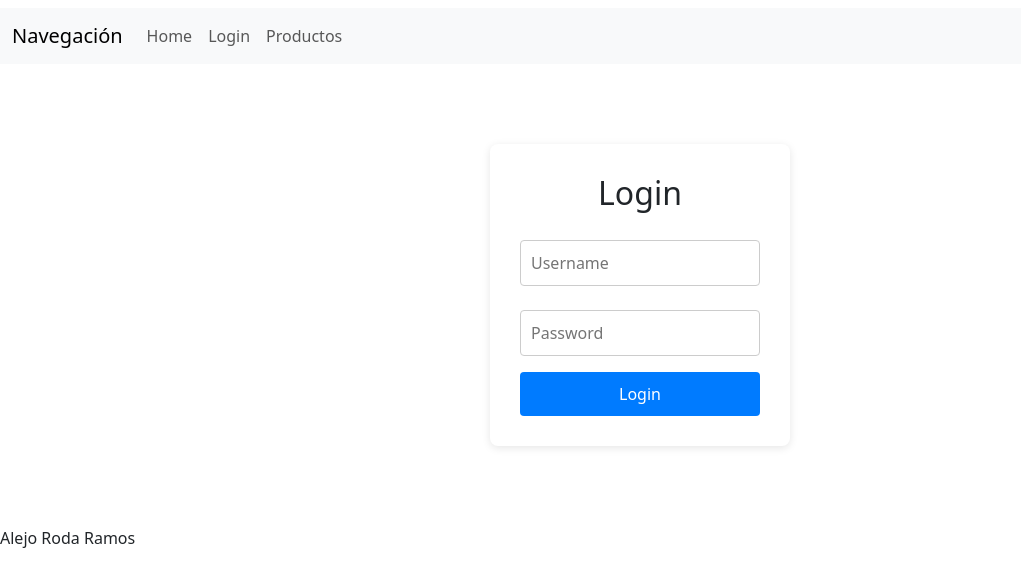
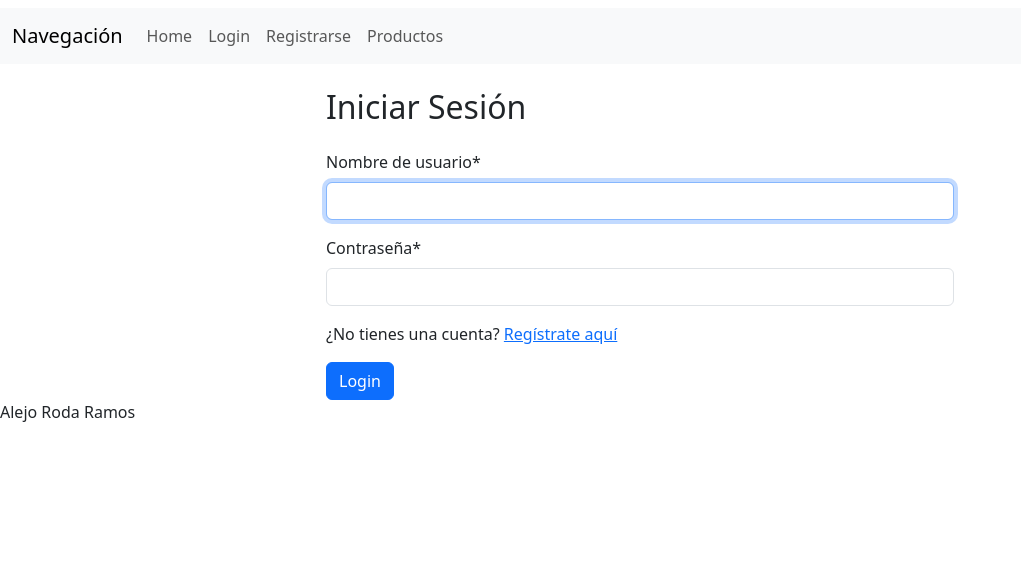
Before and after one commit to alejoroda/TuPrimeraPagina-RodaRamos, a Django app: page /login/ in a window 1280 px wide. Shown: the top 587 px of the page, without its empty margins (0-1021 px from the left). Run offline with Django 5.2, Linux system fonts and the light colour scheme; some libraries are stand-ins or nearby versions.

Commit message:
Pagina 1.0

```diff
--- a/pagina/urls.py
+++ b/pagina/urls.py
@@ -1,9 +1,11 @@
-from django.urls import path
+from django.urls import path, include
 from pagina import views
+from django.contrib import admin
 app_name = "pagina"
 urlpatterns = [
     path('', views.home, name="home"),
-    path('login/', views.login, name="login"),
+    path('register/', views.register, name="register"),
     path('posts/', views.posts, name="posts"),
-    path('posts/create', views.post_create, name="post_create"),
+    path('posts/create/', views.post_create, name="post_create"),
+    path('', include('django.contrib.auth.urls')),
 ]
--- a/pagina/views.py
+++ b/pagina/views.py
@@ -1,14 +1,20 @@
 from django.shortcuts import redirect, render
 from .forms import PostForm
 from .models import Producto
-
-# from django.http import HttpResponse
+from django.contrib.auth import login, authenticate
+from .forms import RegisterForm
 
 def home(request):
-    # return HttpResponse("Hola, Alejo! Esta es la primera APP")
     return render(request, 'home.html')
-def login(request):
-    return render(request, 'login.html')
+def register(response):
+    if response.method == "POST":
+        form = RegisterForm(response.POST)
+        if form.is_valid():
+            form.save()
+        return redirect ("pagina:posts")
+    else:
+            form = RegisterForm()
+    return render(response, 'register.html', {"form": form})
 def posts(request):
     productos = Producto.objects.all()
     return render(request, 'posts.html', {'productos': productos})
--- a/templates/base.html
+++ b/templates/base.html
@@ -31,6 +31,9 @@
                             <a class="nav-link" href="{% url 'pagina:login' %}">Login</a>
                         </li>
                         <li class="nav-item">
+                            <a class="nav-link" href="{% url 'pagina:register' %}">Registrarse</a>
+                        </li>
+                        <li class="nav-item">
                             <a class="nav-link" href="{% url 'pagina:posts' %}">Productos</a>
                         </li>
                     </ul>
@@ -39,9 +42,18 @@
         </nav>
         {% endblock %}
     </nav>
-    <main>
-        {% block content %}{% endblock %}
-    </main>
+   <main>
+    {% if user.is_authenticated %}
+    <p>Bienvenido, {{ user.username }}!</p>
+<form method="post" action="{% url 'pagina:logout' %}" style="display: inline;">
+{% csrf_token %}
+<button type="submit" class="btn btn-outline-danger">Cerrar sesión</button>
+</form>
+<a href="{% url 'pagina:post_create' %}" class="btn btn-primary">Crear producto</a>
+    {% endif %}
+
+    {% block content %}{% endblock %}
+</main>
     <footer>
         {% block footer %}Alejo Roda Ramos{% endblock %}
     </footer>
--- a/templates/login.html
+++ /dev/null
@@ -1,39 +0,0 @@
-{% extends 'base.html' %}
-
-{% block title %}Login{% endblock %}
-
-{% block content %}
-<div class="login-container">
-    <h2>Login</h2>
-    {% if error %}
-        <div class="error">{{ error }}</div>
-    {% endif %}
-    <form method="post">
-        {% csrf_token %}
-        <input type="text" name="username" placeholder="Username" required>
-        <input type="password" name="password" placeholder="Password" required>
-        <button type="submit">Login</button>
-    </form>
-</div>
-<style>
-    .login-container {
-        width: 300px;
-        margin: 80px auto;
-        padding: 30px;
-        background: #fff;
-        border-radius: 8px;
-        box-shadow: 0 2px 8px rgba(0,0,0,0.1);
-    }
-    .login-container h2 { text-align: center; margin-bottom: 20px; }
-    .login-container input[type="text"],
-    .login-container input[type="password"] {
-        width: 100%; padding: 10px; margin: 8px 0 16px 0; border: 1px solid #ccc; border-radius: 4px;
-    }
-    .login-container button {
-        width: 100%; padding: 10px; background: #007bff; color: #fff; border: none; border-radius: 4px;
-        cursor: pointer;
-    }
-    .login-container button:hover { background: #0056b3; }
-    .error { color: red; text-align: center; margin-bottom: 10px; }
-</style>
-{% endblock %}
--- /dev/null
+++ b/templates/registration/login.html
@@ -0,0 +1,23 @@
+{% extends 'base.html' %}
+
+{% block title %}Iniciar sesión{% endblock %}
+{% load crispy_forms_tags %}
+{% block content %}
+<div class="row justify-content-center">
+    <div class="col-md-6">
+        <h2 class="mb-4">Iniciar Sesión</h2>
+
+        {% if messages %}
+            {% for message in messages %}
+                <div class="alert alert-{{ message.tags }}">{{ message }}</div>
+            {% endfor %}
+        {% endif %}
+<form method="post" class="form-group">
+    {% csrf_token %}
+    {{form|crispy}}
+    <p>¿No tienes una cuenta? <a href="{% url 'pagina:register' %}">Regístrate aquí</a></p>
+    <button type="submit" class="btn btn-primary">Login</button>
+    </form>
+    </div>
+</div>
+{% endblock %}
```
Also changed, not shown: MiProyectoDjango/settings.py (+8 -0 lines), pagina/forms.py (+9 -0 lines), templates/register.html (added, +25 -0 lines), templates/registration/logged_out.html (added, +13 -0 lines), pagina/README.md (added).
